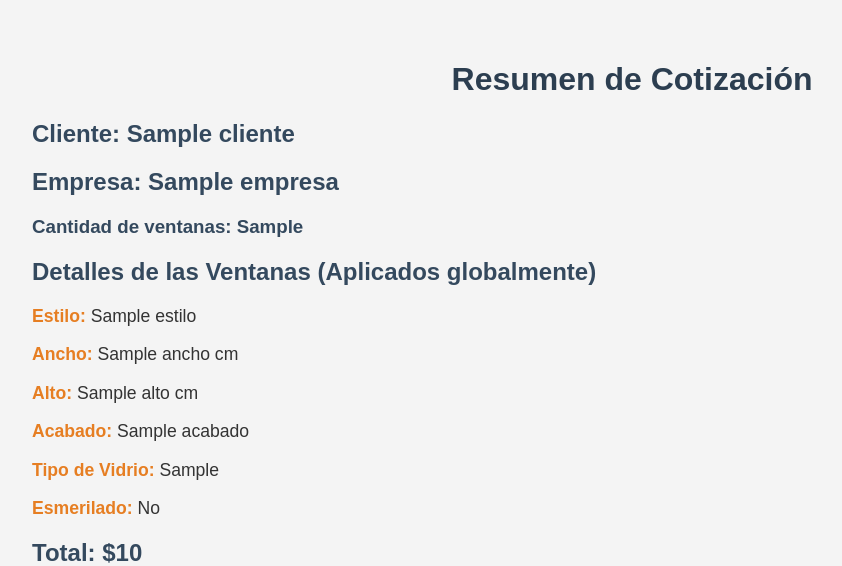
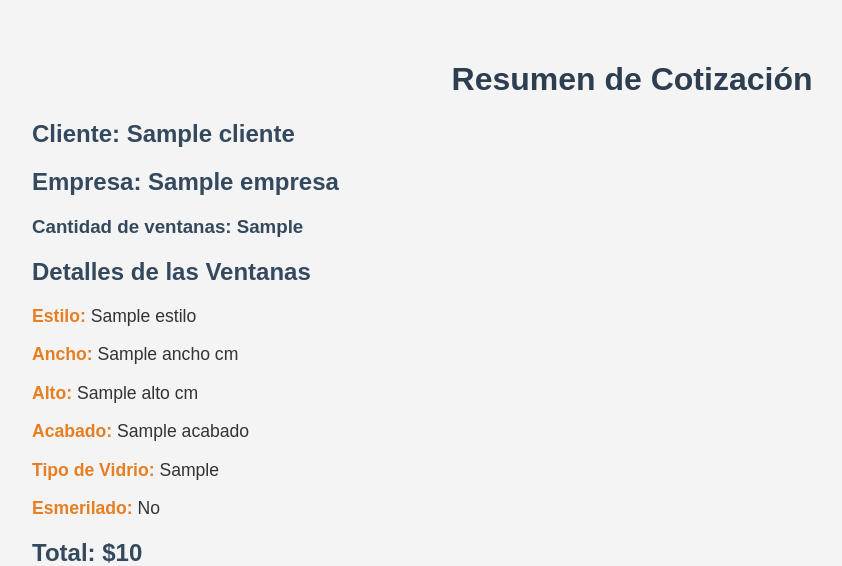
Before and after one commit to I-AKBAR-I/Proyecto_Cotizacion, a Flask app: template app/templates/resumen.html in a window 1280 px wide. Shown: the top 566 px of the page, without its empty margins (8-850 px from the left). Run offline with Flask 3, Linux system fonts and the light colour scheme; the template is opened without the code that fills it: most values are stand-ins (such as "Sample title", 1, 10 or a date in 2020).

Commit message:
Update resumen.html
cambio de diseño

```diff
--- a/app/templates/resumen.html
+++ b/app/templates/resumen.html
@@ -8,11 +8,13 @@
 </head>
 <body>
     <h1>Resumen de Cotización</h1>
+
+    <div class="recuadro">
         <h2>Cliente: {{ cliente.nombre }}</h2>
         <h2>Empresa: {{ cliente.empresa }}</h2>
         <h3>Cantidad de ventanas: {{ cliente.cantidad_ventanas }}</h3>
 
-    <h2>Detalles de las Ventanas (Aplicados globalmente)</h2>
+        <h2>Detalles de las Ventanas </h2>
         <p><strong>Estilo:</strong> {{ ventanas[0].estilo }}</p>
         <p><strong>Ancho:</strong> {{ ventanas[0].ancho }} cm</p>
         <p><strong>Alto:</strong> {{ ventanas[0].alto }} cm</p>
@@ -21,6 +23,7 @@
         <p><strong>Esmerilado:</strong> {{ 'Sí' if ventanas[0].esmerilado else 'No' }}</p>
 
         <h2>Total: ${{ total }}</h2>
+    </div>
 
     <h3>Enviar Cotización por Correo</h3>
     <form action="{{ url_for('enviar_correo') }}" method="POST">
```
Lines whose indentation alone changed are shown as unchanged.
